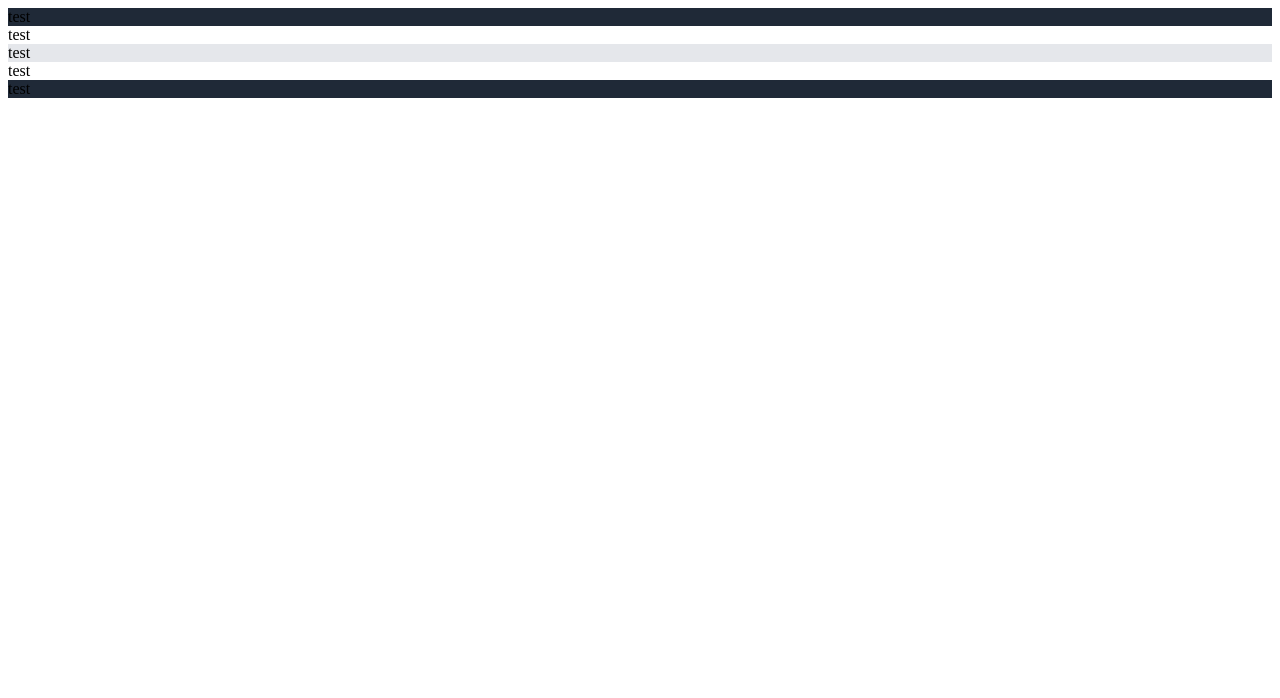
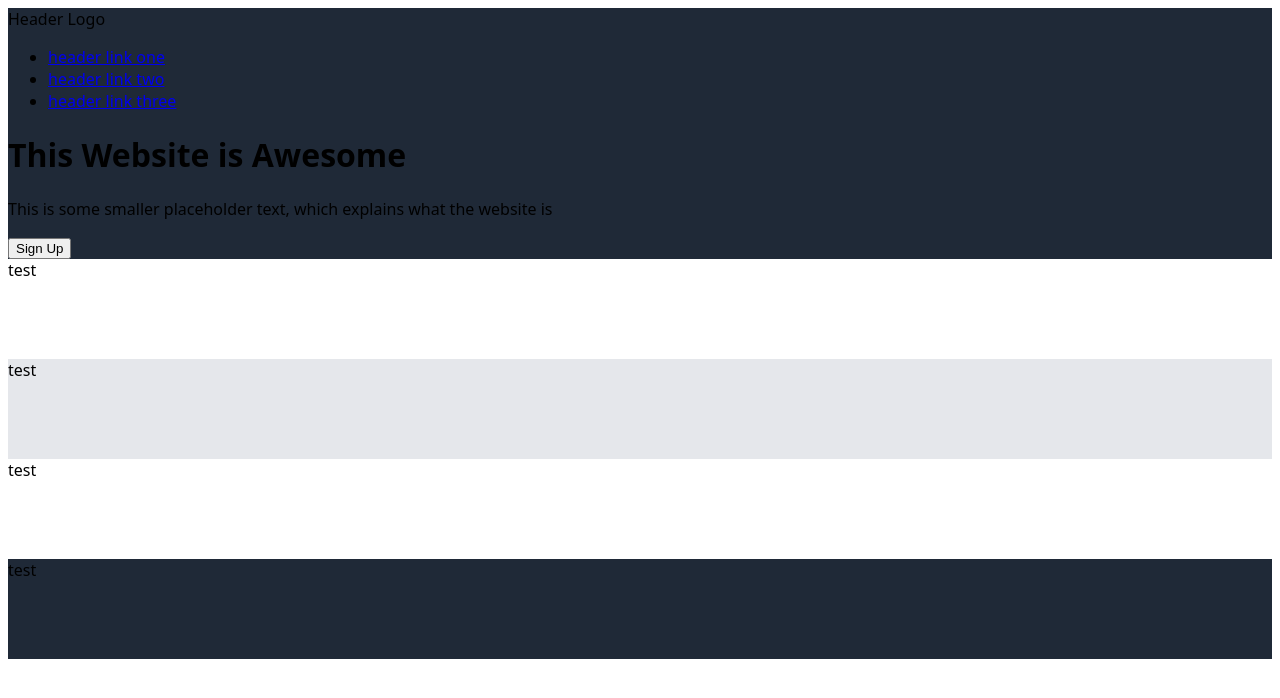
Before and after one commit to DPeteLovesYou/First-Page-Project, a plain HTML site: page index.html in a window 1280 px wide. Drawn offline with Linux system fonts and the light colour scheme.

Commit message:
Add placeholder text and links to section one

```diff
--- a/index.html
+++ b/index.html
@@ -8,7 +8,20 @@
 </head>
 <body>
   <div class="one">
-    test
+    <div class="header">
+      Header Logo
+      <ul>
+        <li><a href="#">header link one</a></li>
+        <li><a href="#">header link two</a></li>
+        <li><a href="#">header link three</a></li>
+      </ul>
+    </div>
+    <div class="hero-content">
+      <h1>This Website is Awesome</h1>
+      <p>This is some smaller placeholder text, which explains what the website is</p>
+      <button>Sign Up</button>
+      <img>
+    </div>
   </div>
 
   <div class="two">
--- a/style.css
+++ b/style.css
@@ -1,10 +1,11 @@
 body {
+  font-family: system-ui, -apple-system, BlinkMacSystemFont, 'Segoe UI', Roboto, Oxygen, Ubuntu, Cantarell, 'Open Sans', 'Helvetica Neue', sans-serif;
   display: flex;
   flex-direction: column;
 }
 
 .one, .two, .three, .four, .five {
-  flex: 1;
+  flex: 1 1 100px;
 }
 
 .one, .five {
```
Also changed, not shown: images/Quixote.jpeg (added).
